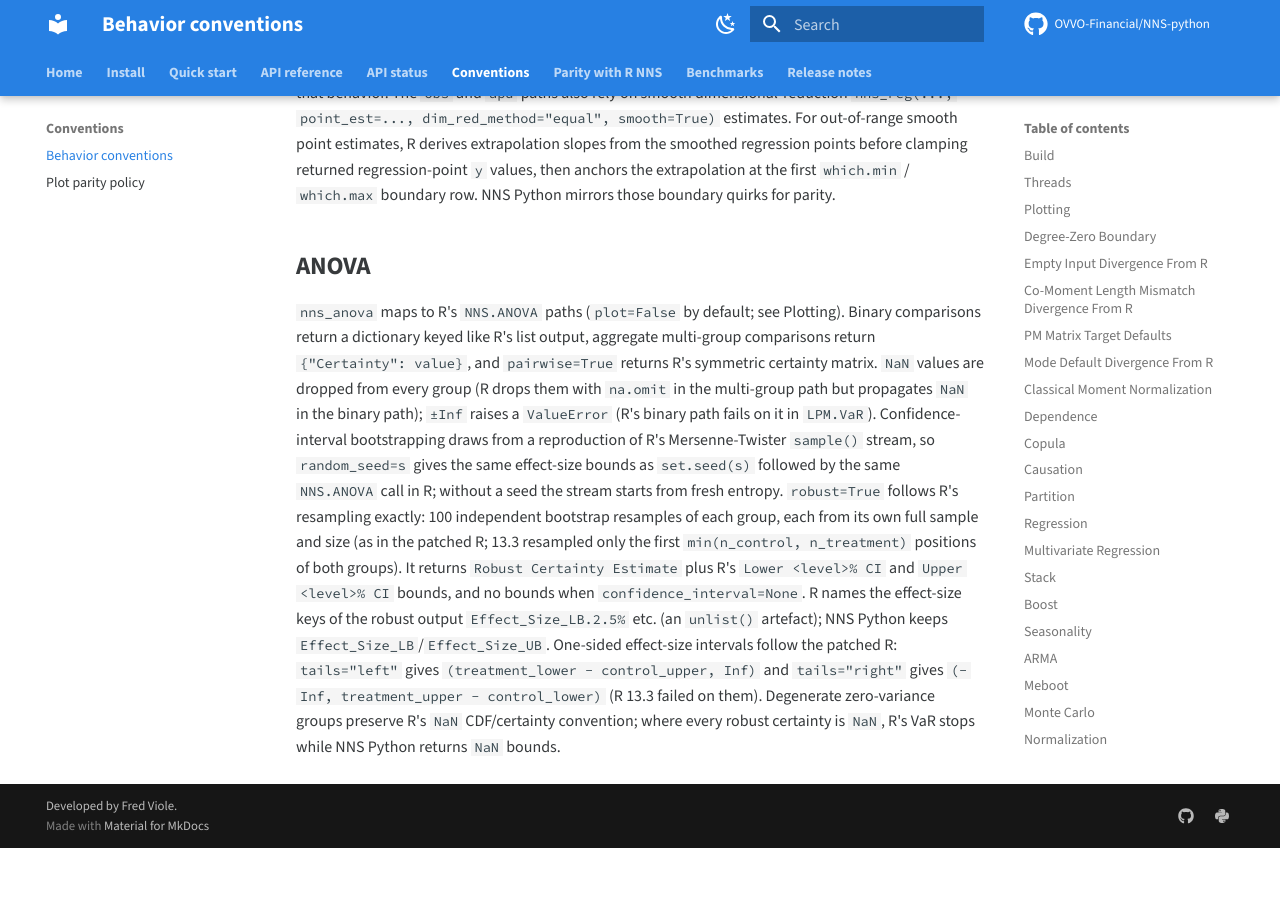
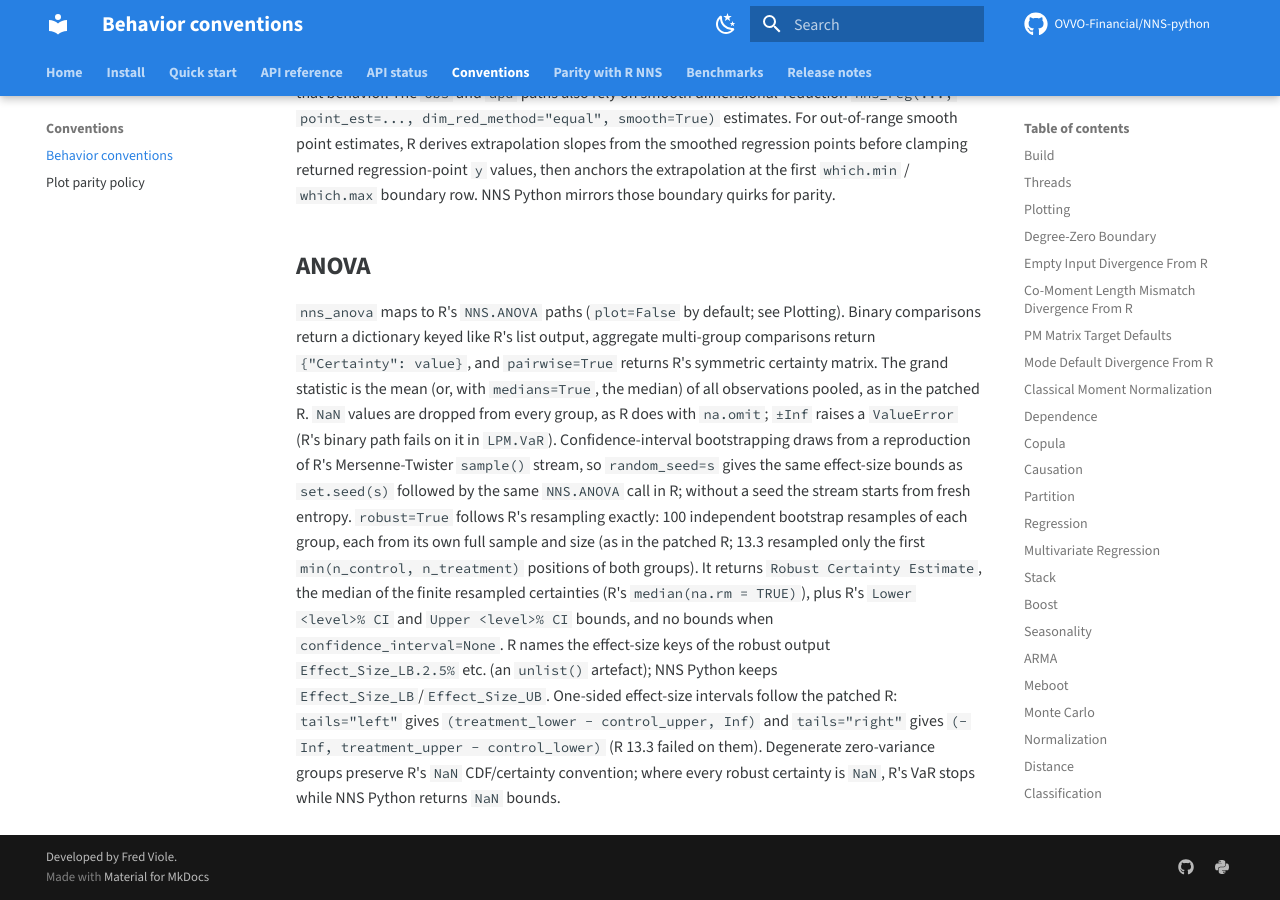
Before and after one commit to OVVO-Financial/NNS-python, an MkDocs documentation site: the page built from docs/conventions.md, in a window 1280 px wide and 900 px high, scrolled down 13830 px. Built offline with MkDocs 1.6.1 and Material for MkDocs 9.7.7, drawn with Linux system fonts in a browser that asks for light colours; comment, search, counter and statistics services are not loaded; before the commit the page ends 14678 px from its top, so only the background shows below that.

Commit message:
anova: pooled grand mean/median and a median robust estimate (R anova-grand-mean-medians)
Mirrors R's anova-grand-mean-medians branch (NNS.ANOVA), including the
NaN-skipping robust median.
- Multi-group: the grand statistic was the unweighted mean of the group
  means (or medians). It is now the mean (or median) of all observations
  pooled, so group sizes count.
- Two-sample with medians=True: the grand median was the size-weighted
  mean of the two medians; it is now the median of both samples pooled.
  The mean path was already size-weighted and is unchanged.
- robust=True reports the median of the finite bootstrap certainties
  instead of NNS.gravity of them.

Before -> after (= R):
  three Exp groups, n = 12/60/25, Certainty        0.1274 -> 0.1403
    medians=True                                    0.1702 -> 0.1677
  two-sample Exp(1) n=40 vs Exp(1.4) n=90, medians=True, Grand_Statistic
                                                    0.9764 -> 0.9644
  same pair, robust=True, seed 3, Robust Certainty Estimate
                                                    0.7005 -> 0.6861

23 NNS.ANOVA.custom entries (the medians and robust cases) predate the R
change and were refilled; the other 25 came back identical. Two entries
are added for the new multi-group test.

```diff
--- a/docs/conventions.md
+++ b/docs/conventions.md
@@ -650,9 +650,9 @@ boundary row. NNS Python mirrors those boundary quirks for parity.
 `nns_anova` maps to R's `NNS.ANOVA` paths (`plot=False` by default; see Plotting). Binary comparisons
 return a dictionary keyed like R's list output, aggregate multi-group
 comparisons return `{"Certainty": value}`, and `pairwise=True` returns R's
-symmetric certainty matrix. `NaN` values are dropped from every group (R drops
-them with `na.omit` in the multi-group path but propagates `NaN` in the binary
-path); `±Inf` raises a `ValueError` (R's binary path fails on it in
+symmetric certainty matrix. The grand statistic is the mean (or, with
+`medians=True`, the median) of all observations pooled, as in the patched R.
+`NaN` values are dropped from every group, as R does with `na.omit`; `±Inf` raises a `ValueError` (R's binary path fails on it in
 `LPM.VaR`). Confidence-interval bootstrapping draws from a
 reproduction of R's Mersenne-Twister `sample()` stream, so
 `random_seed=s` gives the same effect-size bounds as `set.seed(s)` followed by
@@ -660,8 +660,8 @@ the same `NNS.ANOVA` call in R; without a seed the stream starts from fresh
 entropy. `robust=True` follows R's resampling exactly: 100 independent bootstrap
 resamples of each group, each from its own full sample and size (as in the patched
 R; 13.3 resampled only the first `min(n_control, n_treatment)` positions of both
-groups). It returns `Robust Certainty Estimate`
-plus R's `Lower <level>% CI` and `Upper <level>% CI` bounds, and no bounds when
+groups). It returns `Robust Certainty Estimate`, the median of the finite
+resampled certainties (R's `median(na.rm = TRUE)`), plus R's `Lower <level>% CI` and `Upper <level>% CI` bounds, and no bounds when
 `confidence_interval=None`. R names the effect-size keys of the robust output
 `Effect_Size_LB.2.5%` etc. (an `unlist()` artefact); NNS Python keeps
 `Effect_Size_LB`/`Effect_Size_UB`. One-sided effect-size intervals follow the
```
Also changed, not shown: 3 other files.
